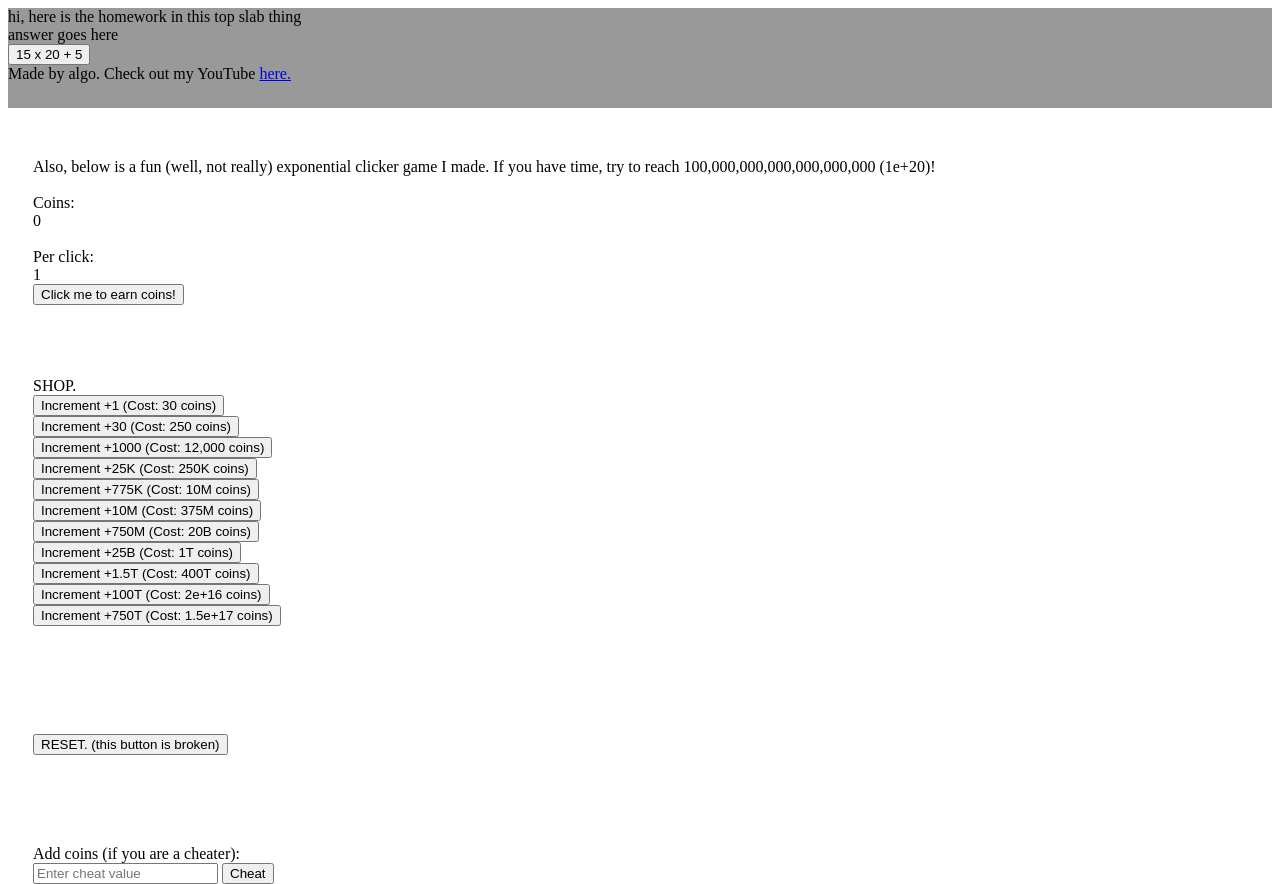
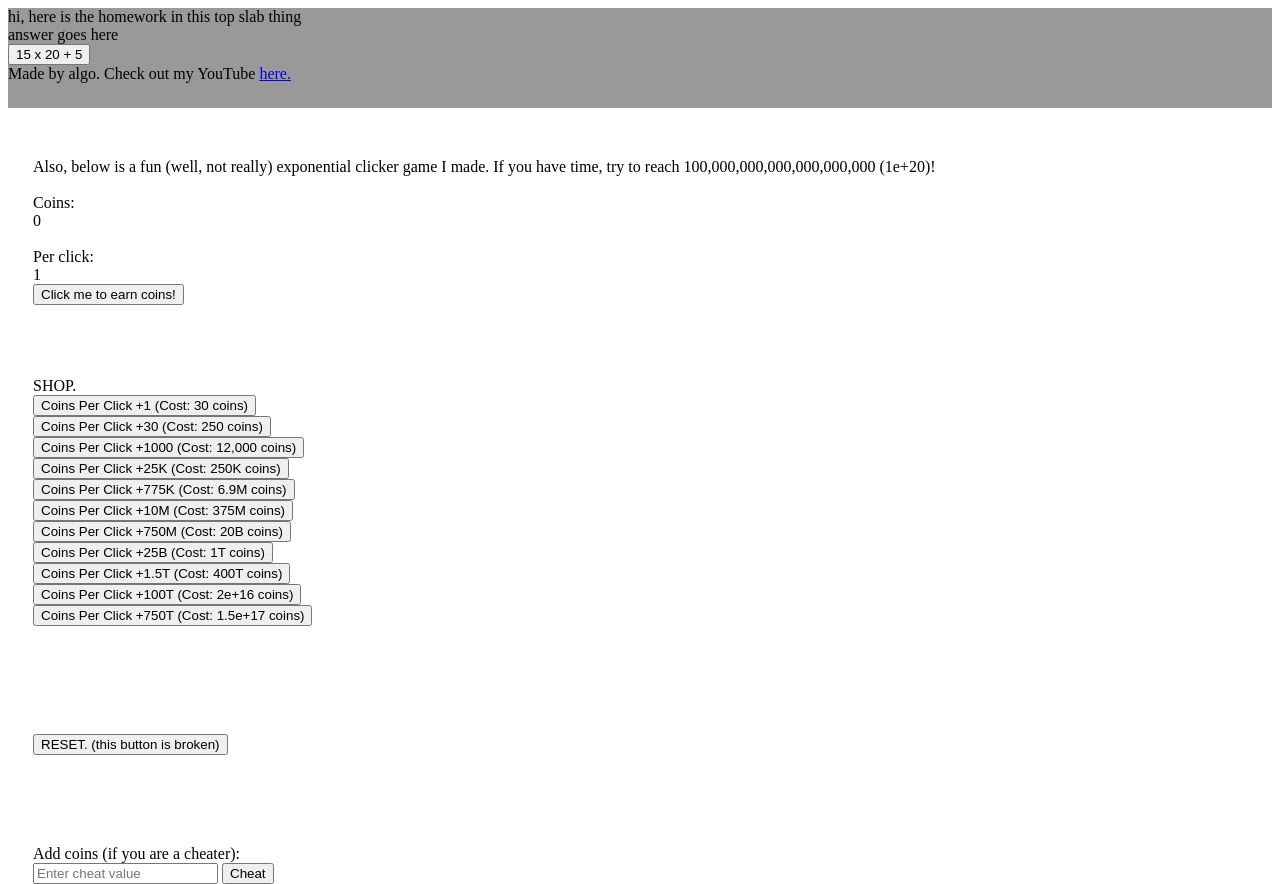
Before and after one commit to AlgoMarbler/funnyclickergame, a plain HTML site: page index.html in a window 1280 px wide. Drawn offline with Linux system fonts and the light colour scheme.

Commit message:
Update index.html

```diff
--- a/index.html
+++ b/index.html
@@ -136,17 +136,17 @@
         <br>
         <br>
         <div>SHOP.</div>
-        <button onclick="f4(30, 1)">Increment +1 (Cost: 30 coins)</button><br>
-        <button onclick="f4(250, 30)">Increment +30 (Cost: 250 coins)</button><br>
-        <button onclick="f4(12000, 1000)">Increment +1000 (Cost: 12,000 coins)</button><br>
-        <button onclick="f4(250000, 25000)">Increment +25K (Cost: 250K coins)</button><br>
-        <button onclick="f4(10000000, 775000)">Increment +775K (Cost: 10M coins)</button><br>
-        <button onclick="f4(375000000, 10000000)">Increment +10M (Cost: 375M coins)</button><br>
-        <button onclick="f4(20000000000, 750000000)">Increment +750M (Cost: 20B coins)</button><br>
-        <button onclick="f4(1000000000000, 25000000000)">Increment +25B (Cost: 1T coins)</button><br>
-        <button onclick="f4(400000000000000, 1500000000000)">Increment +1.5T (Cost: 400T coins)</button><br>
-        <button onclick="f4(20000000000000000, 100000000000000)">Increment +100T (Cost: 2e+16 coins)</button><br>
-        <button onclick="f4(150000000000000000, 750000000000000)">Increment +750T (Cost: 1.5e+17 coins)</button><br>
+        <button onclick="f4(30, 1)">Coins Per Click +1 (Cost: 30 coins)</button><br>
+        <button onclick="f4(250, 30)">Coins Per Click +30 (Cost: 250 coins)</button><br>
+        <button onclick="f4(12000, 1000)">Coins Per Click +1000 (Cost: 12,000 coins)</button><br>
+        <button onclick="f4(250000, 25000)">Coins Per Click +25K (Cost: 250K coins)</button><br>
+        <button onclick="f4(6900000, 775000)">Coins Per Click +775K (Cost: 6.9M coins)</button><br>
+        <button onclick="f4(375000000, 10000000)">Coins Per Click +10M (Cost: 375M coins)</button><br>
+        <button onclick="f4(20000000000, 750000000)">Coins Per Click +750M (Cost: 20B coins)</button><br>
+        <button onclick="f4(1000000000000, 25000000000)">Coins Per Click +25B (Cost: 1T coins)</button><br>
+        <button onclick="f4(400000000000000, 1500000000000)">Coins Per Click +1.5T (Cost: 400T coins)</button><br>
+        <button onclick="f4(20000000000000000, 100000000000000)">Coins Per Click +100T (Cost: 2e+16 coins)</button><br>
+        <button onclick="f4(150000000000000000, 750000000000000)">Coins Per Click +750T (Cost: 1.5e+17 coins)</button><br>
         <br><br><br><br><br><br><button onclick="f3()">RESET. (this button is broken) </button>
 
         <br><br><br><br><br><br>
```
